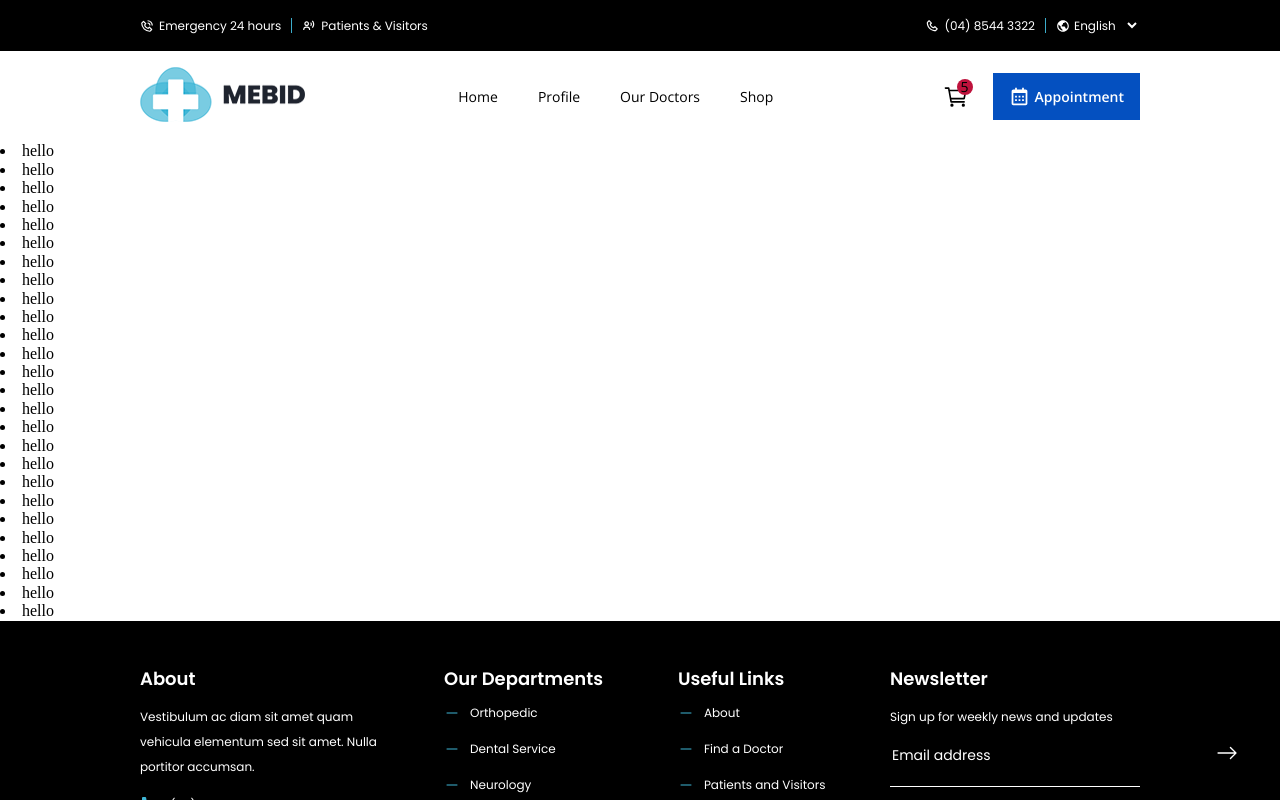
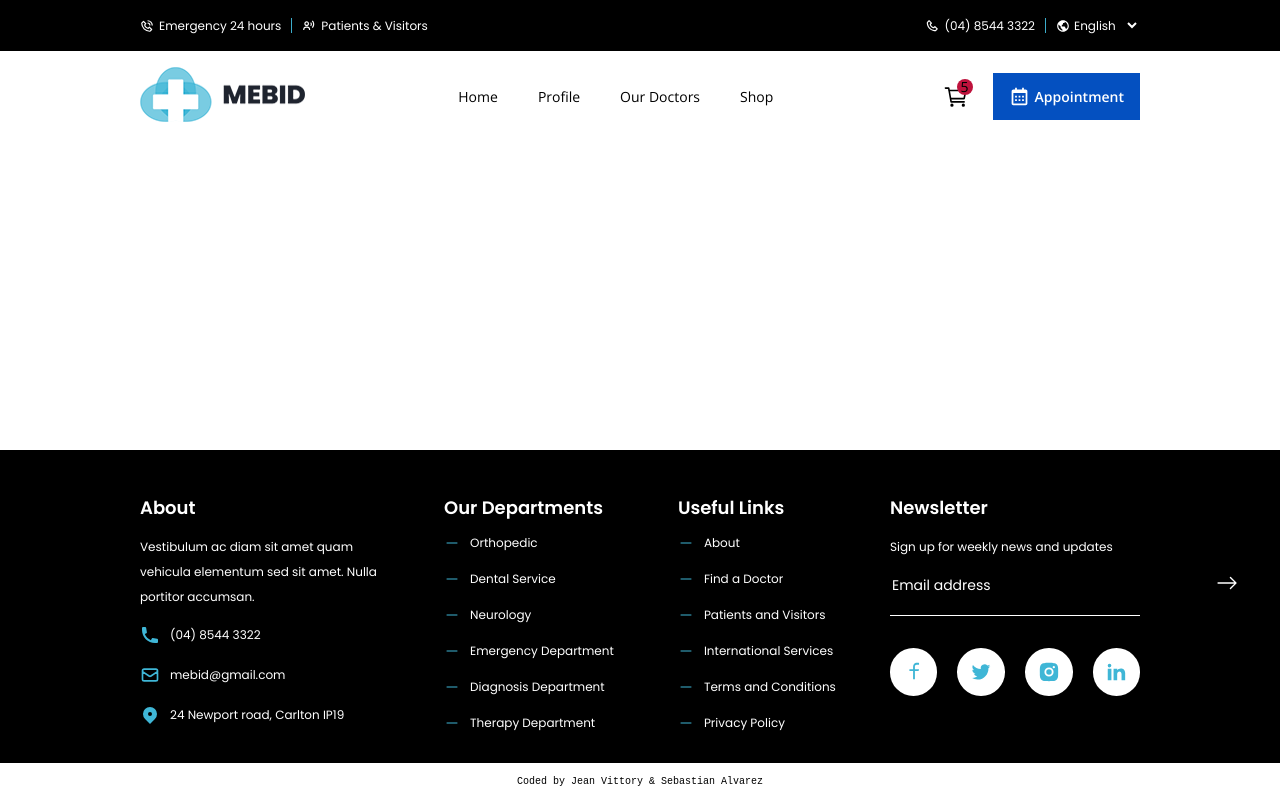
Before and after one commit to Medical-Health-Makeit-Project/Frontend, a React (Vite) app: page / in a window 1280 px wide. Built offline with nearby package versions, Linux system fonts and the light colour scheme.

Commit message:
refactor(app.jsx): creating and importing home component into App.jsx

```diff
--- a/src/App.jsx
+++ b/src/App.jsx
@@ -1,36 +1,12 @@
 import { Layout } from './components';
+import { Home } from './pages/home';
 import './App.css';
 
 function App() {
   return (
     <div className="App">
       <Layout>
-        <li>hello</li>
-        <li>hello</li>
-        <li>hello</li>
-        <li>hello</li>
-        <li>hello</li>
-        <li>hello</li>
-        <li>hello</li>
-        <li>hello</li>
-        <li>hello</li>
-        <li>hello</li>
-        <li>hello</li>
-        <li>hello</li>
-        <li>hello</li>
-        <li>hello</li>
-        <li>hello</li>
-        <li>hello</li>
-        <li>hello</li>
-        <li>hello</li>
-        <li>hello</li>
-        <li>hello</li>
-        <li>hello</li>
-        <li>hello</li>
-        <li>hello</li>
-        <li>hello</li>
-        <li>hello</li>
-        <li>hello</li>
+        <Home />
       </Layout>
     </div>
   );
--- /dev/null
+++ b/src/pages/home/Home.pages.jsx
@@ -0,0 +1,5 @@
+import './home.pages.css';
+
+export const Home = () => {
+  return;
+};
--- /dev/null
+++ b/src/pages/home/index.js
@@ -0,0 +1,3 @@
+export * from './Home.pages';
+export * from './components/welcome/Welcome.pages';
+export * from './components/whoWeAre/Whoweare.pages';
```
Also changed, not shown: src/pages/home/components/welcome/Welcome.pages.jsx (added), src/pages/home/components/welcome/welcome.pages.css (added), src/pages/home/components/whoWeAre/Whoweare.pages.jsx (added), src/pages/home/components/whoWeAre/whoWeAre.pages.css (added), src/pages/home/home.pages.css (added).
